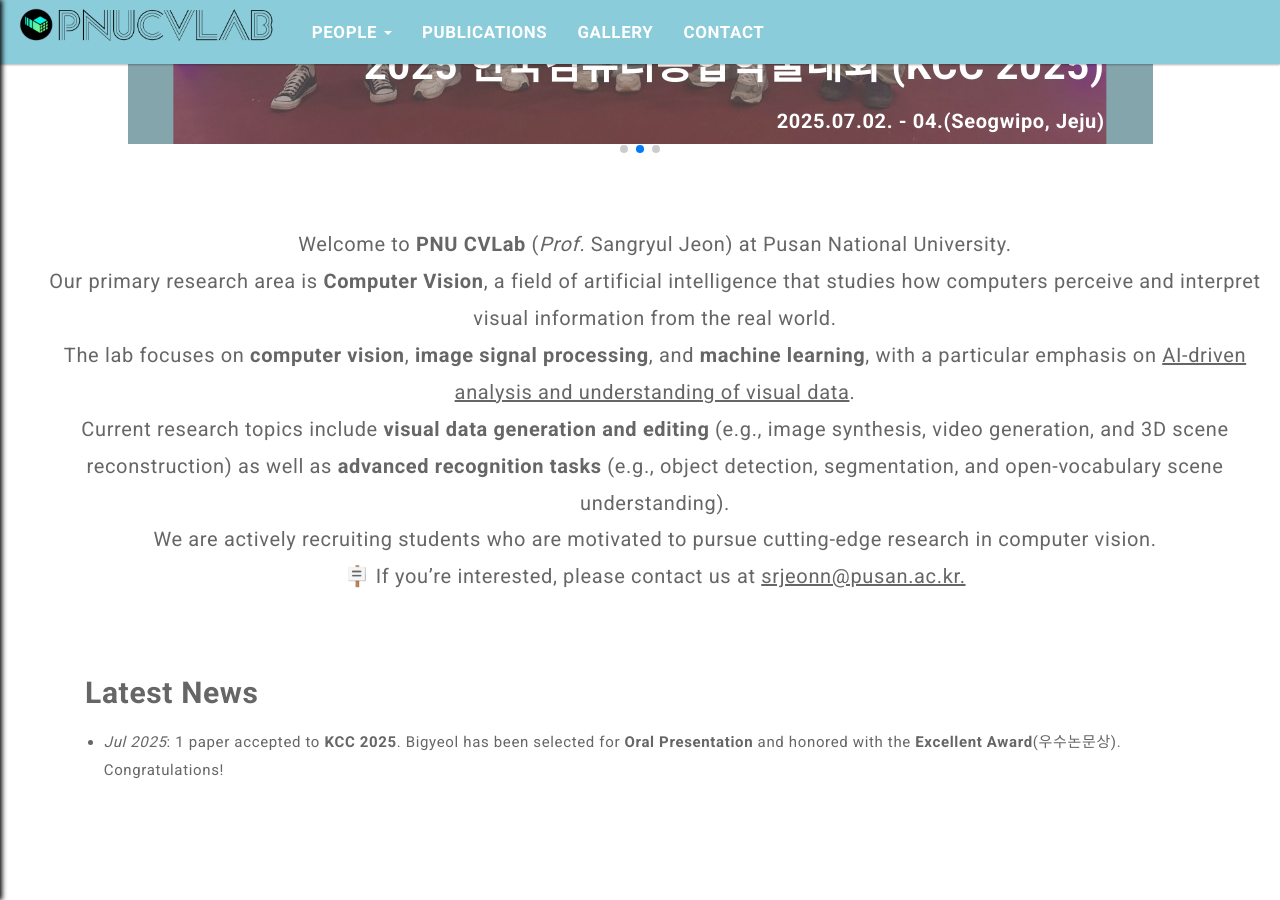
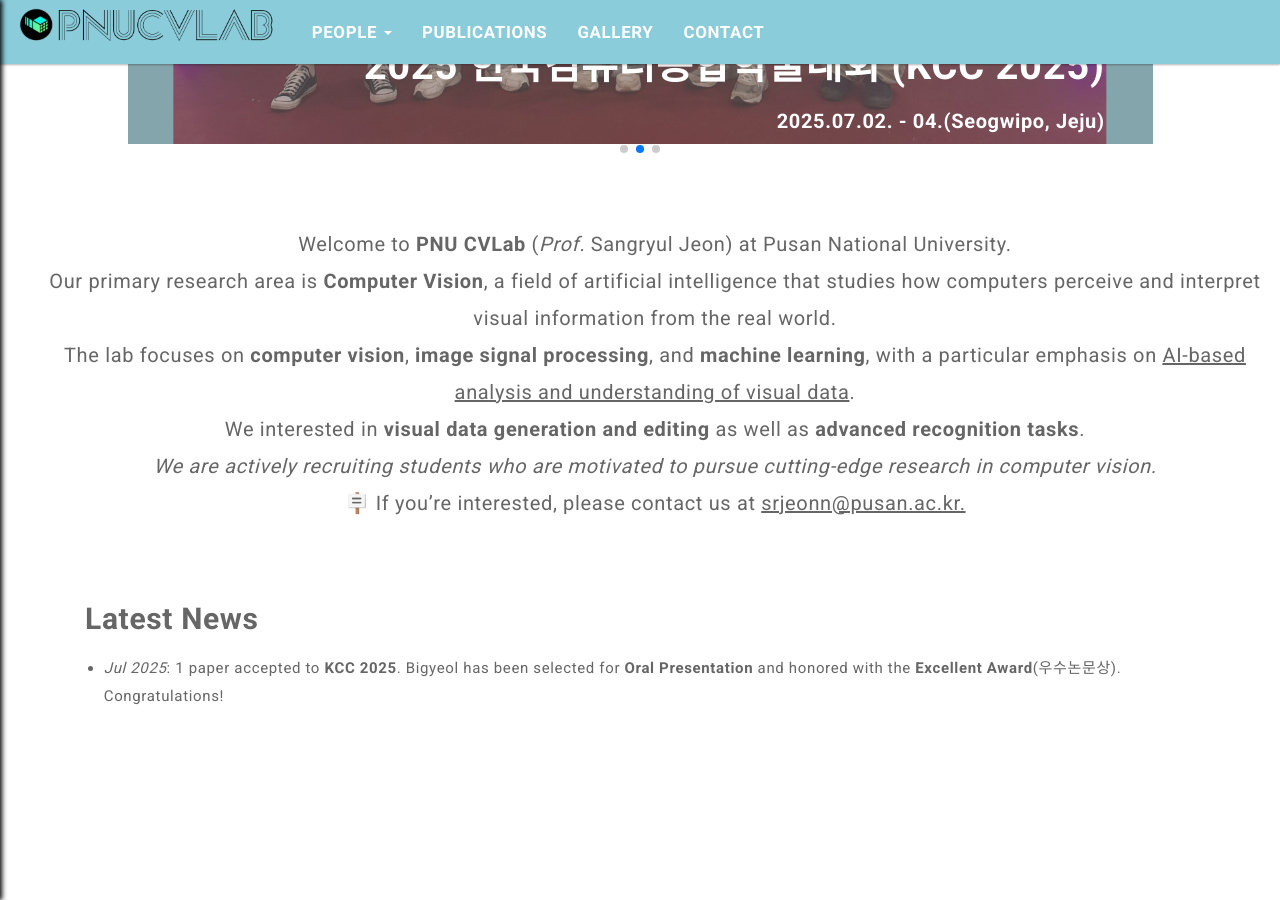
Before and after one commit to pnucvlab/pnucvlab.github.io, a Jekyll site: the page built from index.html, in a window 1280 px wide and 900 px high, scrolled down 660 px. Built offline with Jekyll 4.4.1, drawn with Linux system fonts in a browser that asks for light colours; the list of posts is cut into pages by our own code.

Commit message:
Edit Home

```diff
--- a/index.html
+++ b/index.html
@@ -66,10 +66,9 @@ permalink: /
     Welcome to <strong>PNU CVLab</strong> (<i>Prof.</i> Sangryul Jeon) at Pusan National University.<br>
     Our primary research area is <b>Computer Vision</b>, a field of artificial intelligence that studies how computers perceive and interpret visual information from the real world.<br>
     The lab focuses on <strong>computer vision</strong>, <strong>image signal processing</strong>, and <strong>machine learning</strong>,
-    with a particular emphasis on <u>AI-driven analysis and understanding of visual data</u>.<br>
-    Current research topics include <strong>visual data generation and editing</strong> (e.g., image synthesis, video generation, and 3D scene reconstruction)
-    as well as <strong>advanced recognition tasks</strong> (e.g., object detection, segmentation, and open-vocabulary scene understanding).<br>
-    We are actively recruiting students who are motivated to pursue cutting-edge research in computer vision.<br>
+    with a particular emphasis on <u>AI-based analysis and understanding of visual data</u>.<br>
+    We interested in <strong>visual data generation and editing</strong> as well as <strong>advanced recognition tasks</strong>.<br>
+    <i>We are actively recruiting students who are motivated to pursue cutting-edge research in computer vision.</i><br>
     🪧 If you’re interested, please contact us at <u>srjeonn@pusan.ac.kr.</u>
   </div>
 
```
